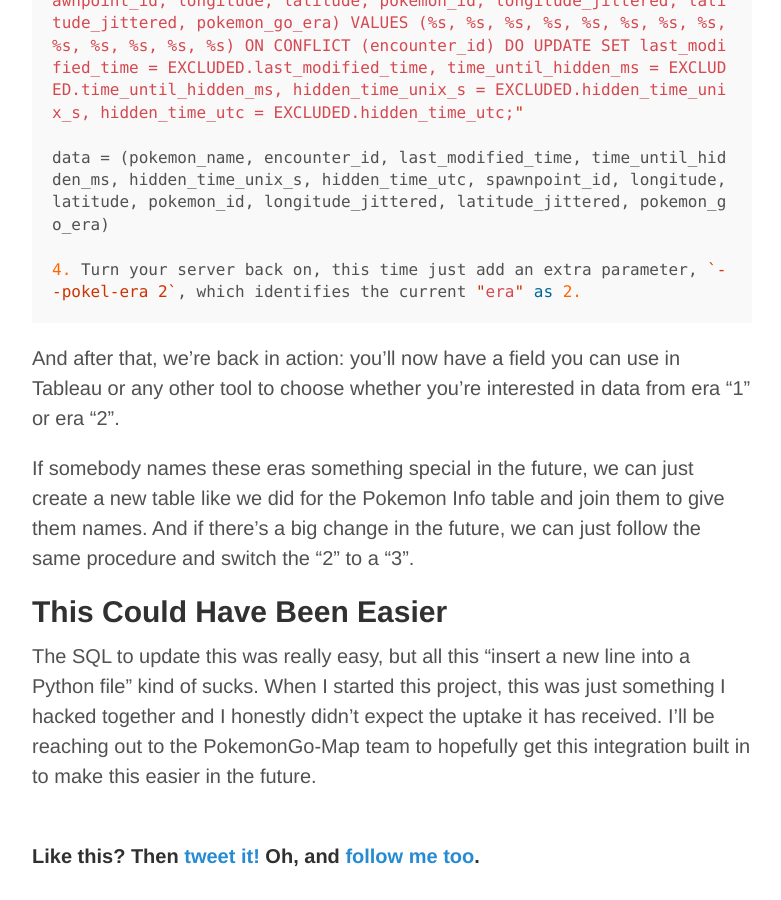
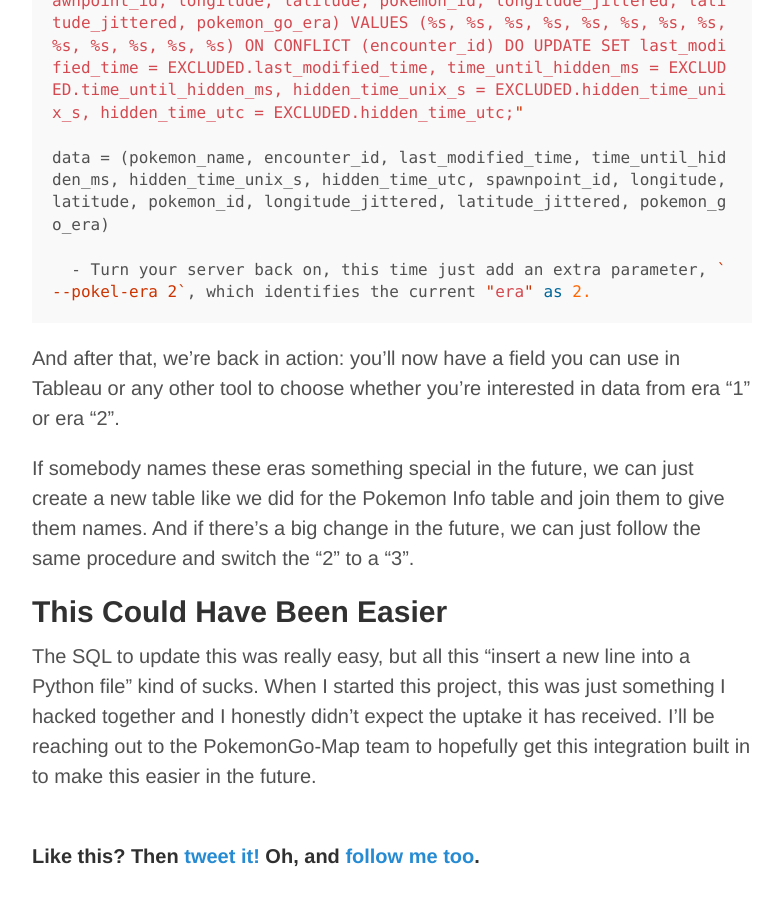
Before and after one commit to Brideau/whackdata, a Jekyll site: the page built from _posts/2016-07-29-the-era-of-eras-pokemon-go-pokelyzer.md, in a window 1280 px wide and 900 px high, scrolled down 1664 px. Shown: the whole window, without its empty margins (248-1029 px from the left). Built offline with Jekyll 4.4.1, drawn with Linux system fonts in a browser that asks for light colours; comment, search, counter and statistics services are not loaded.

Commit message:
Typo fix

```diff
--- a/_posts/2016-07-29-the-era-of-eras-pokemon-go-pokelyzer.md
+++ b/_posts/2016-07-29-the-era-of-eras-pokemon-go-pokelyzer.md
@@ -43,7 +43,7 @@ query =  "INSERT INTO spotted_pokemon (name, encounter_id, last_modified_time, t
 
 data = (pokemon_name, encounter_id, last_modified_time, time_until_hidden_ms, hidden_time_unix_s, hidden_time_utc, spawnpoint_id, longitude, latitude, pokemon_id, longitude_jittered, latitude_jittered, pokemon_go_era)
 
-4. Turn your server back on, this time just add an extra parameter, `--pokel-era 2`, which identifies the current "era" as 2.
+  - Turn your server back on, this time just add an extra parameter, `--pokel-era 2`, which identifies the current "era" as 2.
 {% endhighlight %}
 
 And after that, we're back in action: you'll now have a field you can use in Tableau or any other tool to choose whether you're interested in data from era "1" or era "2".
```
